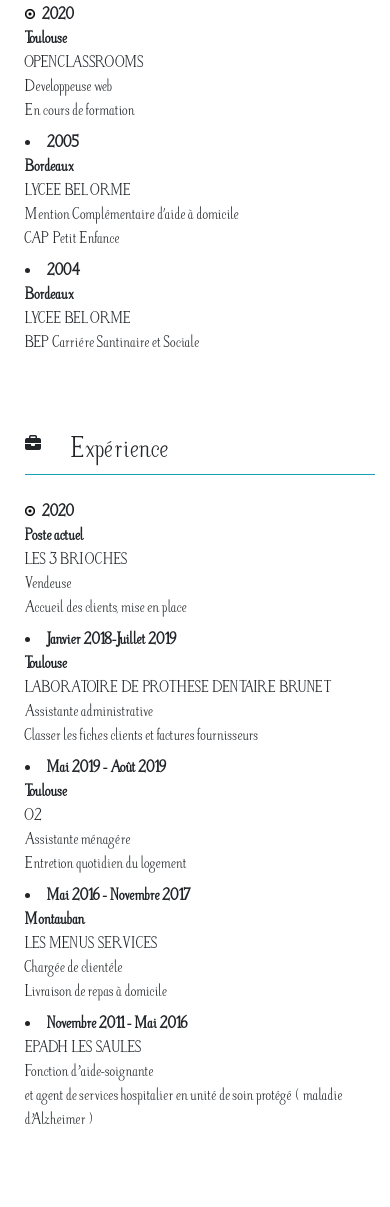
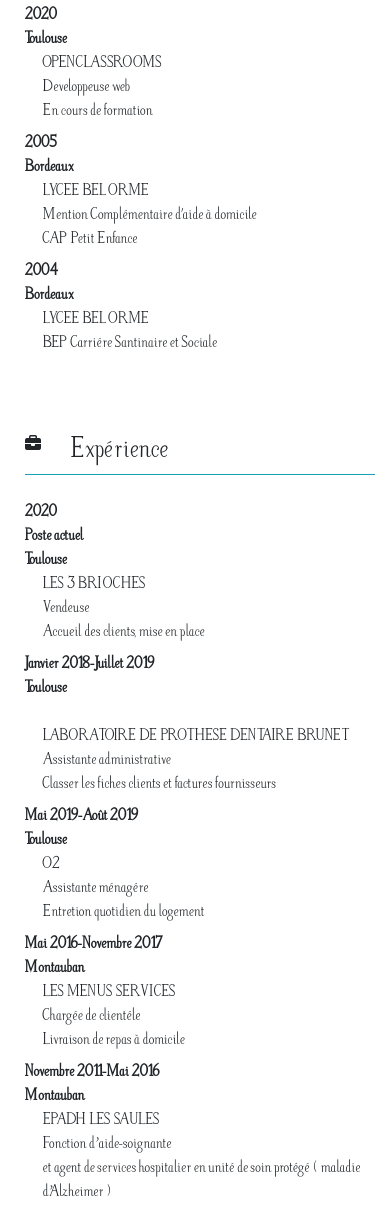
Before and after one commit to christel84/Cv, a plain HTML site: page index.html in a window 390 px wide. Shown: the part 1069-2276 px from the top of the page. Drawn offline with nearby package versions, Linux system fonts and the light colour scheme.

Commit message:
mise en place des puces sur le dl+mise en page

```diff
--- a/index.html
+++ b/index.html
@@ -95,18 +95,18 @@
                     </div>
 
                     <dl class="row">
-                        <dt class="col-sm-3">2020<br/>Toulouse</dt>
+                        <dt class="col-sm-3">2020 <br/><div class="word">Toulouse</div></dt>
                         <dd class="col-sm-9">OPENCLASSROOMS<br />
                             Developpeuse web<br />
                             En cours de formation</dd>
 
-                        <dt class="col-sm-3">2005<br/>Bordeaux</dt>
+                        <dt class="col-sm-3">2005<br/><div class="word">Bordeaux</div></dt>
                         <dd class="col-sm-9">LYCEE BEL ORME<br />
                             Mention Complémentaire d'aide à domicile<br />
                             CAP Petit Enfance
                         </dd>
 
-                        <dt class="col-sm-3">2004<br />Bordeaux</dt>
+                        <dt class="col-sm-3">2004<br /><div class="word">Bordeaux</div></dt>
                         <dd class="col-sm-9">LYCEE BEL ORME<br />
                             BEP Carriére Santinaire et Sociale
                         </dd>
@@ -121,13 +121,13 @@
 
                     <dl class="row">
                         <dt class="col-sm-3">2020<br />
-                            Poste actuel</dt>
+                            <div class="word">Poste actuel<br/>Toulouse</div></dt>
                         <dd class="col-sm-9">LES 3 BRIOCHES<br />
                             Vendeuse<br />
                             Accueil des clients, mise en place</dd>
 
                         <dt class="col-sm-3">Janvier 2018-Juillet 2019<br />
-                            Toulouse<br />
+                            <div class="word">Toulouse</div><br />
                         </dt>
                         <dd class="col-sm-9">
                             LABORATOIRE DE PROTHESE DENTAIRE BRUNET<br />
@@ -135,22 +135,23 @@
                             Classer les fiches clients et factures fournisseurs
                         </dd>
 
-                        <dt class="col-sm-3">Mai 2019 - Août 2019<br />
-                            Toulouse<br />
+                        <dt class="col-sm-3">Mai 2019-Août 2019<br />
+                            <div class="word">Toulouse</div>
                         </dt>
                         <dd class="col-sm-9"> O2<br />
                             Assistante ménagére<br />
                             Entretion quotidien du logement</dd>
 
-                        <dt class="col-sm-3 text-truncate">Mai 2016 - Novembre 2017<br />
-                            Montauban<br />
+                        <dt class="col-sm-3 text-truncate">Mai 2016-Novembre 2017<br />
+                            <div class="word">Montauban</div>
                         </dt>
                         <dd class="col-sm-9">LES MENUS SERVICES<br />
                             Chargée de clientéle<br />
                             Livraison de repas à domicile<br />
                         </dd>
 
-                        <dt class="col-sm-3">Novembre 2011 - Mai 2016</dt>
+                        <dt class="col-sm-3">Novembre 2011-Mai 2016<br/>
+                            <div class="word">Montauban</div></dt>
                         <dd class="col-sm-9">EPADH LES SAULES<br />
                             Fonction d’aide-soignante<br />
                             et agent de services hospitalier en unité de soin protégé ( maladie d’Alzheimer )
--- a/style.css
+++ b/style.css
@@ -115,6 +115,9 @@
     margin-left: 5px;
     margin-top: 10px;
 }
+.word{
+    margin-left: 15px;
+}
 .note{
     width: auto;
     height: auto;
@@ -178,6 +181,9 @@
     .note1{
         margin-right:60px;
     }
+    dd{
+        margin-left: 18px;
+    }
 }
 @media screen and (max-width: 812px){
     .icone{
@@ -186,4 +192,13 @@
     header{
         width: 300px;
     }
+    dt:first-child{
+        list-style: none;
+    }
+    dt{
+        list-style: none;
+    }
+    .word{
+        margin-left: auto;
+    }
 }
```
